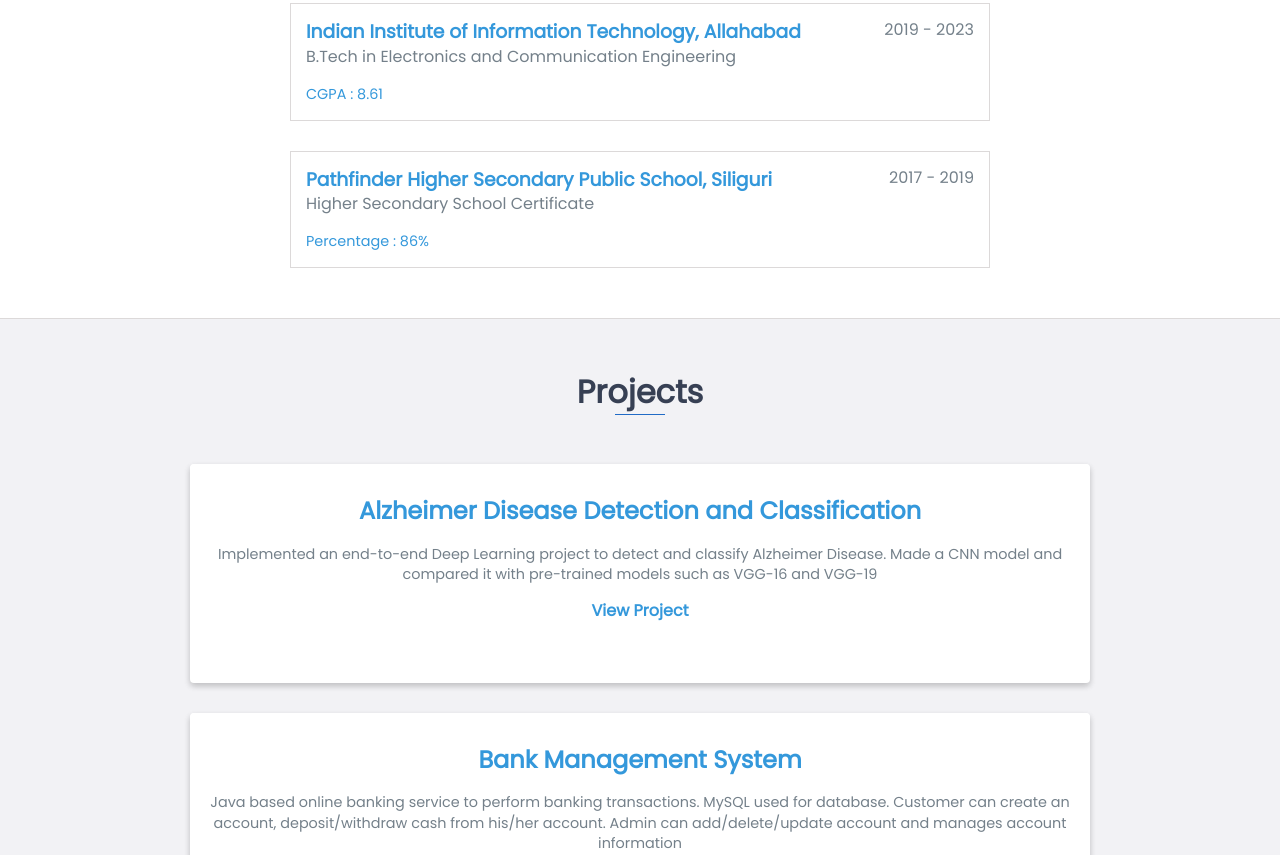
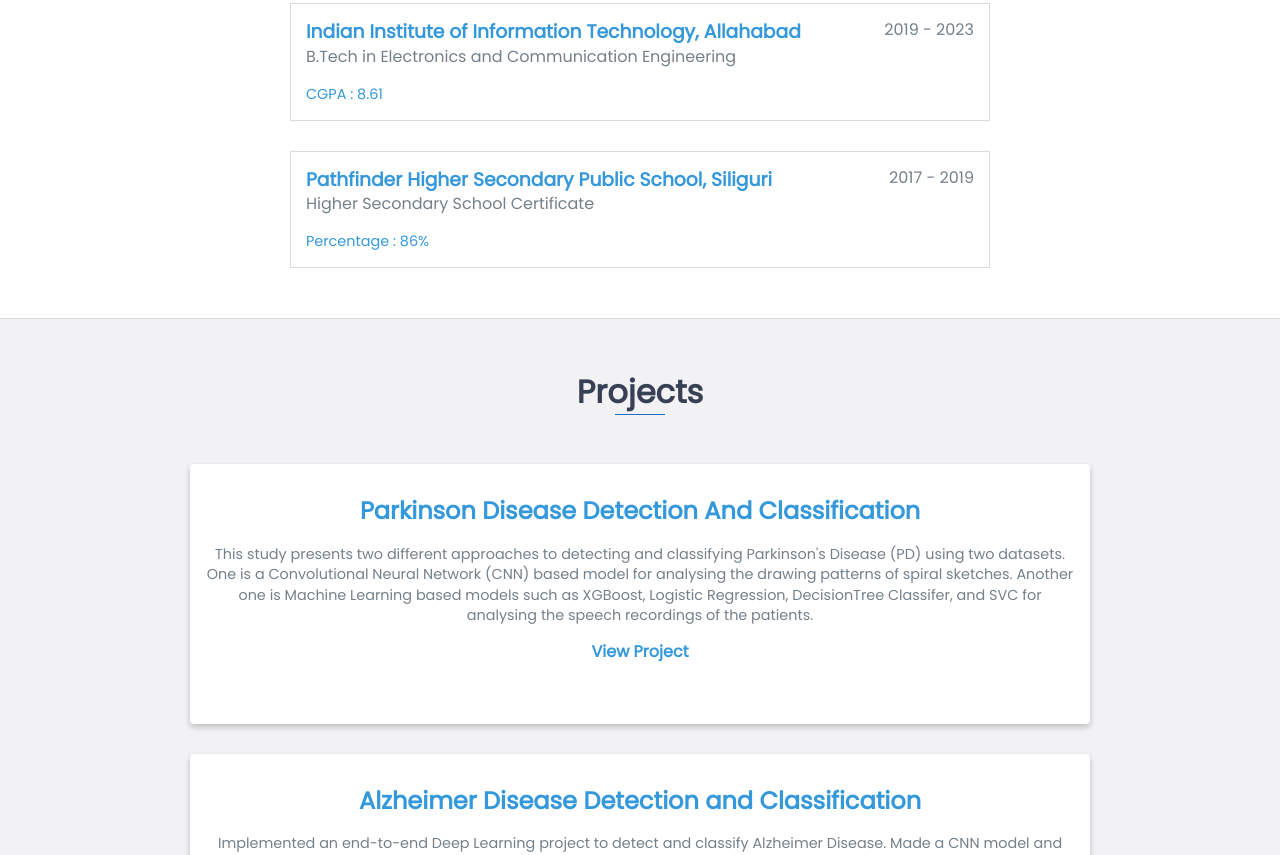
Before and after one commit to Animesh-roy100/animesh-portfolio, a website: page index.html in a window 1280 px wide. Shown: the part 1945-2800 px from the top of the page. Drawn offline with nearby package versions, Linux system fonts and the light colour scheme.

Commit message:
PD project added

```diff
--- a/index.html
+++ b/index.html
@@ -165,6 +165,21 @@
         <h2 class="heading">Projects</h2>
         <div class="container">
             <div class="row">
+                <div class="project shadow-large">
+                    <!-- End .project-image -->
+                    <div class="project no-image">
+                    <div class="project-info">
+                        <h3>Parkinson Disease Detection And Classification</h3>
+                        <p>
+                            This study presents two different approaches to detecting and classifying Parkinson's Disease (PD) using two datasets. One is a Convolutional Neural Network (CNN) based model for analysing the drawing patterns of spiral sketches. Another one is Machine Learning based models such as XGBoost, Logistic Regression, DecisionTree Classifer, and SVC for analysing the speech recordings of the patients.
+                        </p>
+                        <a href="https://github.com/Animesh-roy100/Parkinson-Disease-Detection-Using-CNN" target="_blank">View Project</a>
+                    </div>
+                    </div>
+                    <!-- End .project-info -->
+                </div>
+                <!-- End .project -->
+
                 <div class="project shadow-large">
                     <!-- End .project-image -->
                     <div class="project no-image">
--- a/package.json
+++ b/package.json
@@ -14,7 +14,7 @@
     "coding",
     "dev"
   ],
-  "author": "Ryan Fitzgerald",
+  "author": "Animesh Roy",
   "license": "MIT",
   "devDependencies": {
     "@babel/core": "^7.9.0",
```
